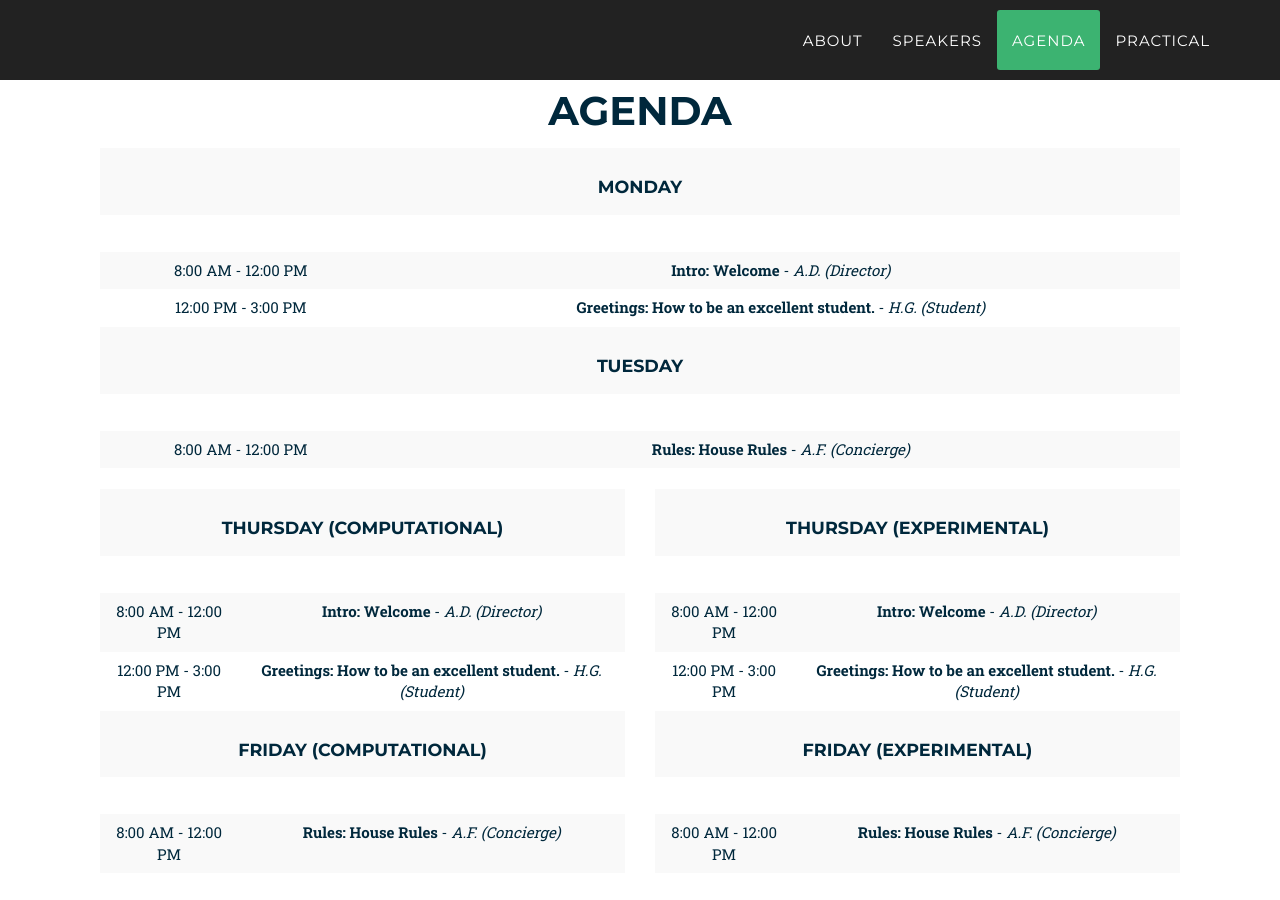
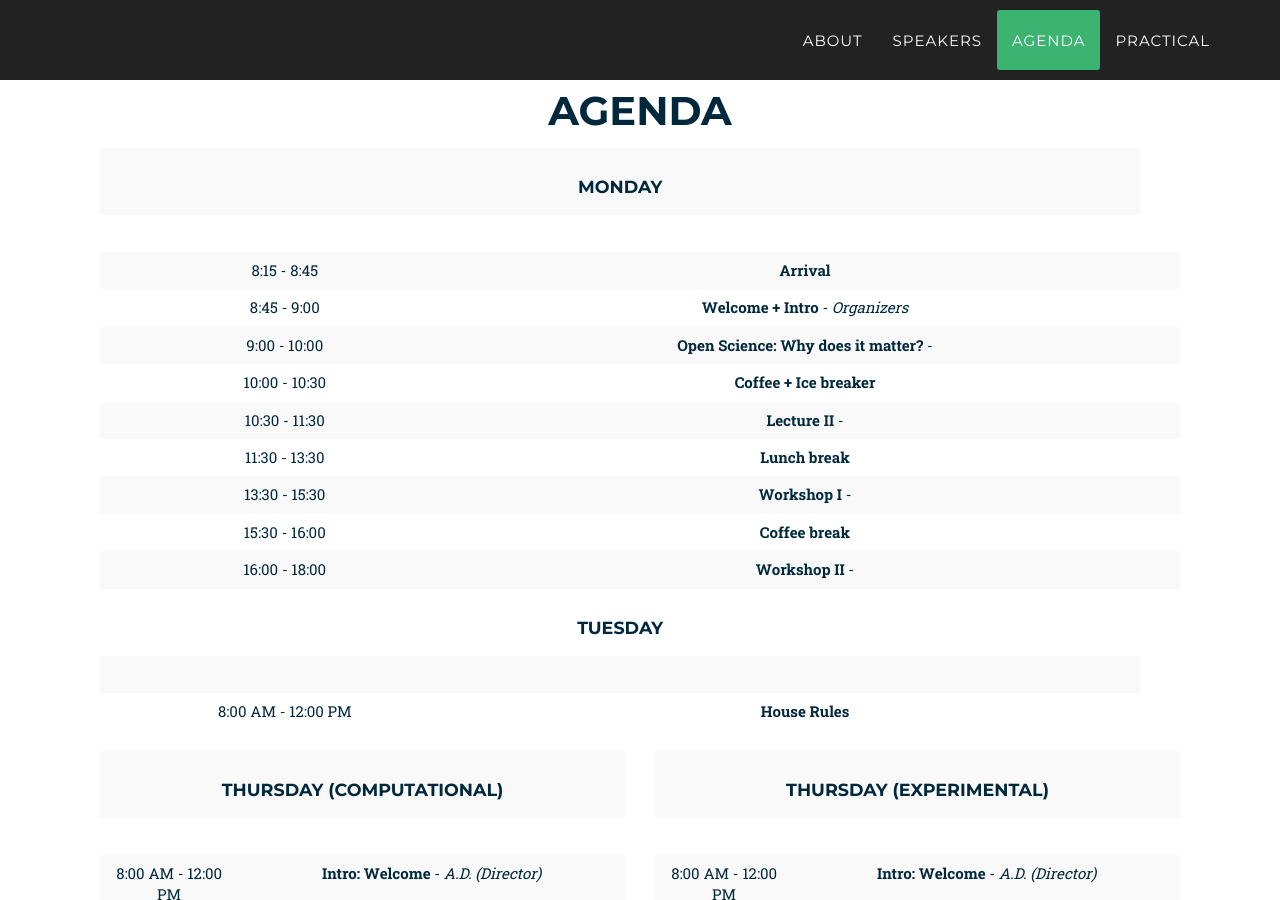
Before and after one commit to osip/website2019, a Jekyll site: the page built from index.html, in a window 1280 px wide and 900 px high, scrolled down 2988 px. Built offline with Jekyll 4.4.1, drawn with Linux system fonts in a browser that asks for light colours; some web fonts are replaced.

Commit message:
Split agenda in different kinds.

```diff
--- a/_data/twenty_19/agenda_common.yml
+++ b/_data/twenty_19/agenda_common.yml
@@ -1,14 +1,32 @@
 - name: Monday
-- - time: 8:00 AM - 12:00 PM
-    title: Intro
-    name: A.D.
-    position: Director
-    topic: Welcome
-  - time: 12:00 PM - 3:00 PM
-    title: Greetings
-    name: H.G.
-    position: Student
-    topic: How to be an excellent student.
+- - time: 8:15 - 8:45
+    kind: break
+    topic: Arrival
+  - time: 8:45 - 9:00
+    kind: lecture
+    name: Organizers
+    topic: Welcome + Intro
+  - time: 9:00 - 10:00
+    kind: lecture
+    topic: "Open Science: Why does it matter?"
+  - time: 10:00 - 10:30
+    kind: break
+    topic: Coffee + Ice breaker
+  - time: 10:30 - 11:30
+    kind: lecture
+    topic: Lecture II
+  - time: 11:30 - 13:30
+    kind: break
+    topic: Lunch break
+  - time: 13:30 - 15:30
+    kind: workshop
+    topic: Workshop I
+  - time: 15:30 - 16:00
+    kind: break
+    topic: Coffee break
+  - time: 16:00 - 18:00
+    kind: workshop
+    topic: Workshop II
 - name: Tuesday
 - - time: 8:00 AM - 12:00 PM
     title: Rules
--- a/_includes/2019_data/agenda.html
+++ b/_includes/2019_data/agenda.html
@@ -14,13 +14,24 @@
           </tr>
           {% for slot in day %}
             {% if slot.time %}
-              <tr>
+              <tr class="{{ slot.kind }}" >
                 <td>
                   {{ slot.time }}
                 </td>
-                <td>
-                  <b> {{ slot.title }}:  {{ slot.topic }} </b> -
-                <i> {{ slot.name }} ({{ slot.position }}) </i>
+                <td >
+                  {% if slot.kind == "lecture" or slot.kind == "workshop"%}
+                    <b> {{ slot.title }} {{ slot.topic }} </b> -
+                    <i> {{ slot.name }}
+                    {% if slot.position %}
+                      ({{ slot.position }})
+                    {% endif %}
+                    </i>
+                  {% else if slot.kind == "break" %}
+                    <b> {{ slot.topic }} </b>
+                  {% endif %}
+                </td>
+                <td class="{{ slot.kind }}" >
+                  {{ slot.location }}
                 </td>
               </tr>
             {% endif %}
```
